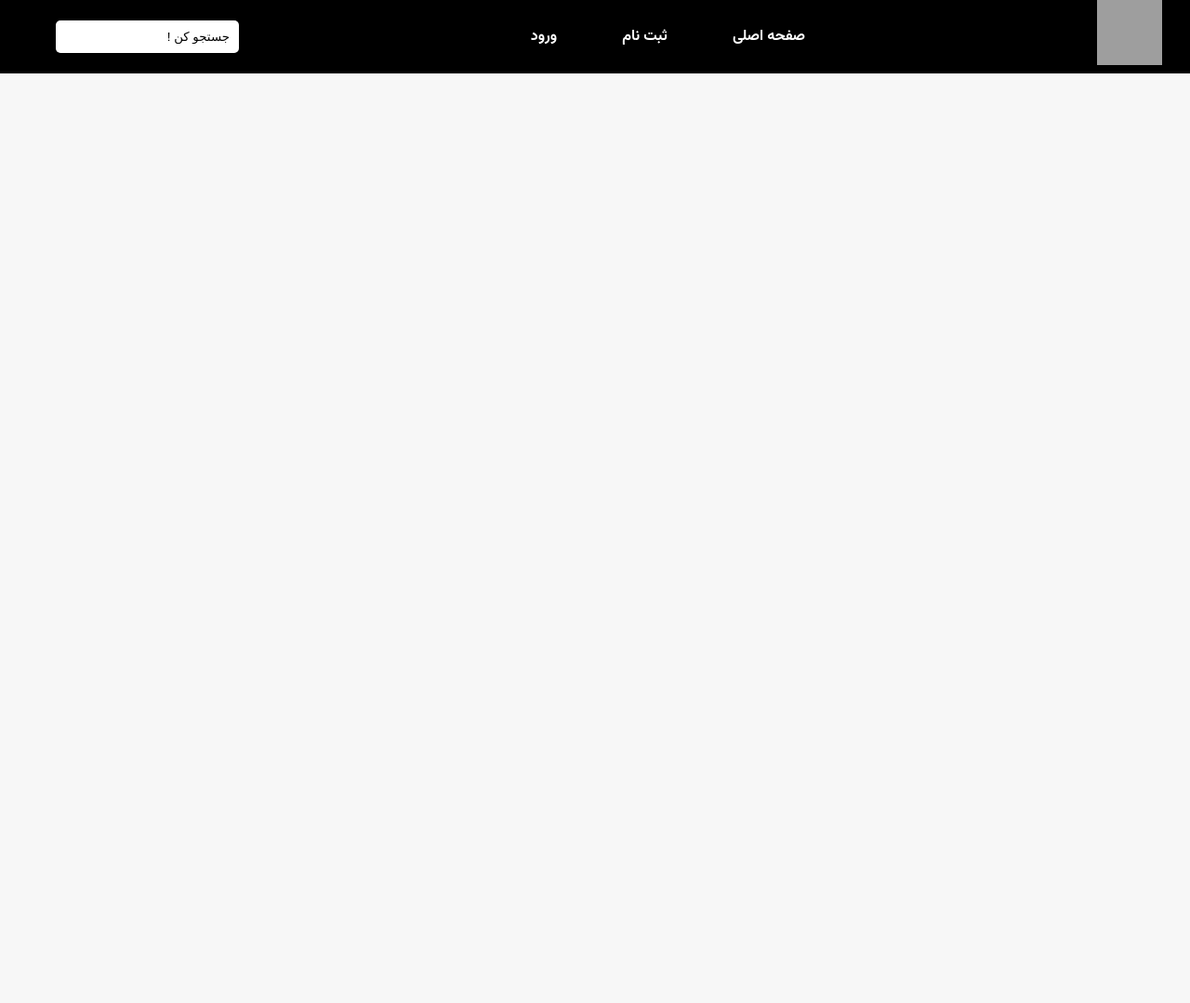
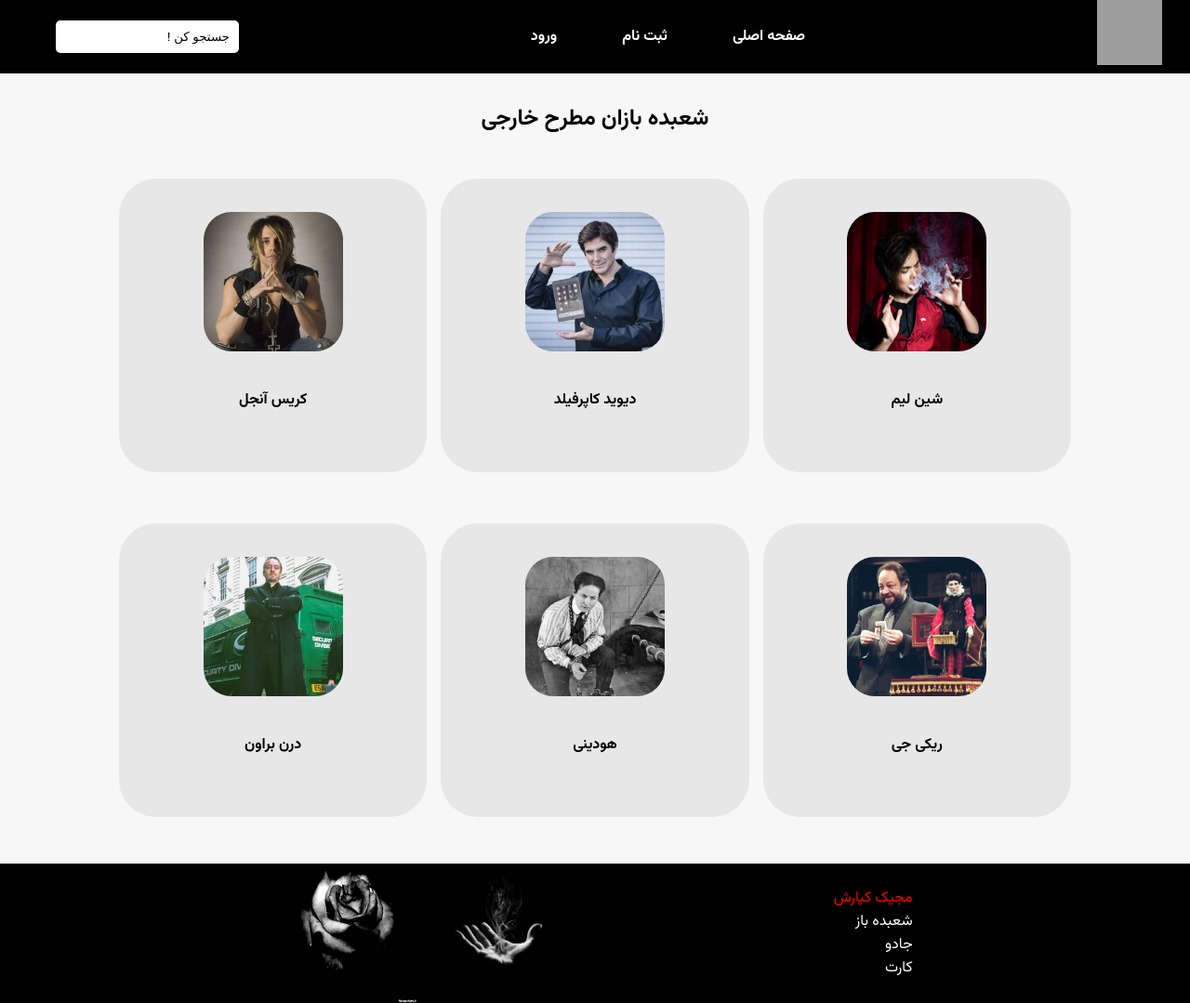
Before and after one commit to Kiarash87Bagheri/project-1-Vosughi, a plain HTML site: page index.html in a window 1280 px wide. Shown: the whole page at 93% size. Before the commit the page ends 800 px from the top, so only its background shows below. Drawn offline with Linux system fonts and the light colour scheme; grey boxes are pictures that could not be loaded.

Commit message:
Update-Index

```diff
--- a/assets/css/style.css
+++ b/assets/css/style.css
@@ -104,7 +104,7 @@ nav menu input::placeholder {
     object-fit: cover;
 }
 
-.right-login-register input{
+.right-login-register input {
     display: flex;
     flex-direction: column;
     padding: 15px 40px;
@@ -118,7 +118,7 @@ nav menu input::placeholder {
 .right-login-register h2 {
     margin-bottom: 30px;
     color: rgb(29, 29, 29);
-    font-weight:  800;
+    font-weight: 800;
     font-size: 35px;
 }
 
@@ -131,11 +131,230 @@ nav menu input::placeholder {
     font-weight: 600;
 }
 
-.right-login-register input::placeholder{
-font-weight: 500;
-font-size: 0.88rem;
+.right-login-register input::placeholder {
+    font-weight: 500;
+    font-size: 0.88rem;
 }
 
 .right-login-register button:hover {
- background-color: rgb(5, 61, 104);
+    background-color: rgb(5, 61, 104);
 }
+
+/* Index-Style */
+main {
+    display: flex;
+    flex-direction: column;
+    align-items: center;
+    /* background-color: red; */
+    justify-content: center;
+    height: 100vh;
+    width: 100%;
+}
+
+.contane {
+    display: flex;
+    /* background-color: aqua; */
+    width: 80%;
+    height: 100vh;
+    align-items: center;
+    justify-content: center;
+    flex-direction: column;
+    gap: 5px;
+    text-align: center;
+}
+
+.row {
+    /* background-color: black; */
+    width: 100%;
+    height: 50%;
+}
+
+.row-1 {
+    gap: 15px;
+    display: flex;
+    margin-bottom: 50px;
+    margin-top: 40px;
+}
+
+.row-1 .card {
+    background-color: rgb(231, 231, 231);
+    height: 100%;
+    width: 100%;
+    border-radius: 40px;
+}
+
+.row-2 {
+    gap: 15px;
+    display: flex
+}
+
+.row-2 .card {
+    background-color: rgb(231, 231, 231);
+    height: 100%;
+    width: 100%;
+    border-radius: 40px;
+}
+
+.contane h2 {
+    margin-top: 30px;
+}
+
+.card-1 {
+    display: flex;
+    align-items: center;
+    justify-content: center;
+    text-align: center;
+    flex-direction: column;
+
+}
+
+.card-1 img {
+    width: 150px;
+    margin-bottom: 30px;
+    border-radius: 30px;
+    height: 150px;
+}
+
+.card-1 h4 {
+    margin-bottom: 20px;
+    padding: 10px;
+    border-radius: 50px;
+}
+
+.card-2 {
+    display: flex;
+    align-items: center;
+    justify-content: center;
+    text-align: center;
+    flex-direction: column;
+
+}
+
+.card-2 img {
+    width: 150px;
+    margin-bottom: 30px;
+    border-radius: 30px;
+    height: 150px;
+}
+
+.card-2 h4 {
+    margin-bottom: 20px;
+    padding: 10px;
+    border-radius: 50px;
+}
+
+.card-3 {
+    display: flex;
+    align-items: center;
+    justify-content: center;
+    text-align: center;
+    flex-direction: column;
+
+}
+
+.card-3 img {
+    width: 150px;
+    margin-bottom: 30px;
+    border-radius: 30px;
+    height: 150px;
+}
+
+.card-3 h4 {
+    margin-bottom: 20px;
+    padding: 10px;
+    border-radius: 50px;
+}
+
+.card-4 {
+    display: flex;
+    align-items: center;
+    justify-content: center;
+    text-align: center;
+    flex-direction: column;
+
+}
+
+.card-4 img {
+    width: 150px;
+    margin-bottom: 30px;
+    border-radius: 30px;
+    height: 150px;
+}
+
+.card-4 h4 {
+    margin-bottom: 20px;
+    padding: 10px;
+    border-radius: 50px;
+}
+
+.card-5 {
+    display: flex;
+    align-items: center;
+    justify-content: center;
+    text-align: center;
+    flex-direction: column;
+
+}
+
+.card-5 img {
+    width: 150px;
+    margin-bottom: 30px;
+    border-radius: 30px;
+    height: 150px;
+}
+
+.card-5 h4 {
+    margin-bottom: 20px;
+    padding: 10px;
+    border-radius: 50px;
+}
+
+.card-6 {
+    display: flex;
+    align-items: center;
+    justify-content: center;
+    text-align: center;
+    flex-direction: column;
+
+}
+
+.card-6 img {
+    width: 150px;
+    margin-bottom: 30px;
+    border-radius: 30px;
+    height: 150px;
+}
+
+.card-6 h4 {
+    margin-bottom: 20px;
+    padding: 10px;
+    border-radius: 50px;
+}
+
+/* Footer-Style */
+
+footer {
+    display: flex;
+    background-color: black;
+    height: 100vh;
+    width: 100%;
+    align-items: center;
+    justify-content: space-evenly;
+    margin-top: 50px;
+}
+
+.left-footer {
+    display: flex;
+}
+.left-footer img {
+    width: 150px;
+    height: 150px;
+}
+
+.right-footer li {
+    color: white;
+}
+
+.right-footer li:nth-child(1) {
+    color: red;
+}
--- a/index.html
+++ b/index.html
@@ -22,8 +22,8 @@
             <div class="center">
                 <ul>
 
-                    <li><a href="index.html" >صفحه اصلی</a></li>
-                    <li><a href="pages/register.html" >ثبت نام</a></li>
+                    <li><a href="index.html">صفحه اصلی</a></li>
+                    <li><a href="pages/register.html">ثبت نام</a></li>
                     <li><a href="pages/login.html">ورود</a></li>
 
                 </ul>
@@ -37,6 +37,65 @@
 
     </nav>
 
+    <main>
+
+
+        <div class="contane">
+
+            <h2>شعبده بازان مطرح خارجی</h2>
+
+            <div class="row row-1">
+                <div class="card card-1">
+                    <img src="public/images/Shin_Dream_Act.webp" alt="this is page">
+                    <h4>شین لیم</h4>
+                </div>
+                <div class="card card-2">
+                    <img src="public/images/دیوید-کاپرفیلد-500x500.webp" alt="this is page">
+                    <h4> دیوید کاپرفیلد</h4>
+                </div>
+                <div class="card card-3">
+                    <img src="public/images/کریس-آنجل.jpg-500x500.webp" alt="this is page">
+                    <h4>کریس آنجل</h4>
+                </div>
+            </div>
+
+            <div class="row row-2">
+                <div class="card card-4">
+                    <img src="public/images/ریکی-جی-500x500.webp" alt="this is page">
+                    <h4>ریکی جی </h4>
+                </div>
+                <div class="card card-5">
+                    <img src="public/images/هودینی.jpg-500x500.webp" alt="this is page">
+                    <h4>هودینی </h4>
+                </div>
+                <div class="card card-6">
+                    <img src="public/images/دیروک-براون.jpg-500x500.webp" alt="this is page">
+                    <h4>درن براون </h4>
+                </div>
+            </div>
+
+        </div>
+
+    </main>
+
+    <footer>
+
+        <div class="right-footer">
+            <ul>
+                <li>مجیک کیارش</li>
+                <li>شعبده باز</li>
+                <li>جادو</li>
+                <li>کارت</li>
+            </ul>
+        </div>
+
+        <div class="left-footer">
+            <img src="public/images/large_5e0e6084-0cb1-4737-a2d5-4a1160a44415.webp" alt="this is image">
+            <img src="public/images/b92dfcc0-a381-11ef-ac37-6d70b14d11b0.webp" alt="this is image">
+        </div>
+
+    </footer>
+
 </body>
 
 </html>
```
Also changed, not shown: public/images/Shin_Dream_Act.webp (added), public/images/b92dfcc0-a381-11ef-ac37-6d70b14d11b0.webp (added), public/images/large_5e0e6084-0cb1-4737-a2d5-4a1160a44415.webp (added), public/images/دیروک-براون.jpg-500x500.webp (added), public/images/دیوید-کاپرفیلد-500x500.webp (added), public/images/ریکی-جی-500x500.webp (added), public/images/هودینی.jpg-500x500.webp (added), public/images/کریس-آنجل.jpg-500x500.webp (added).
